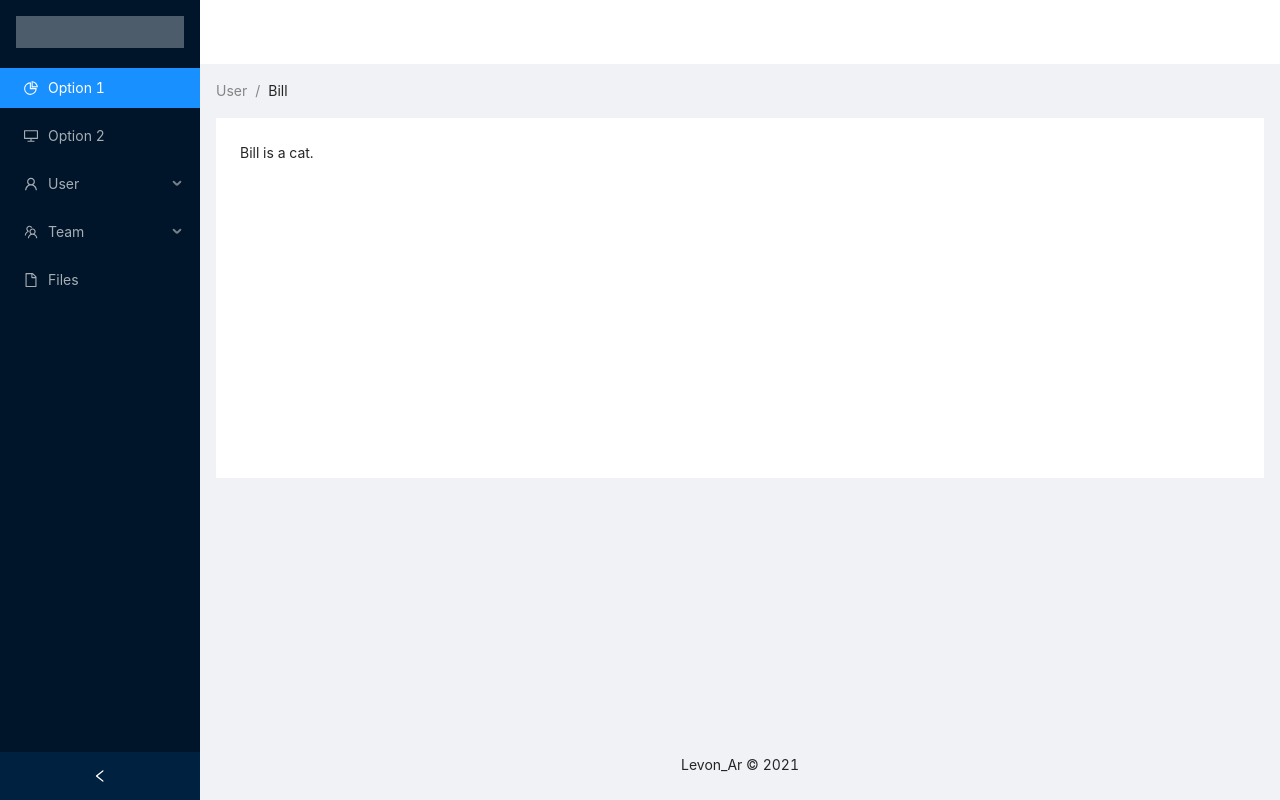
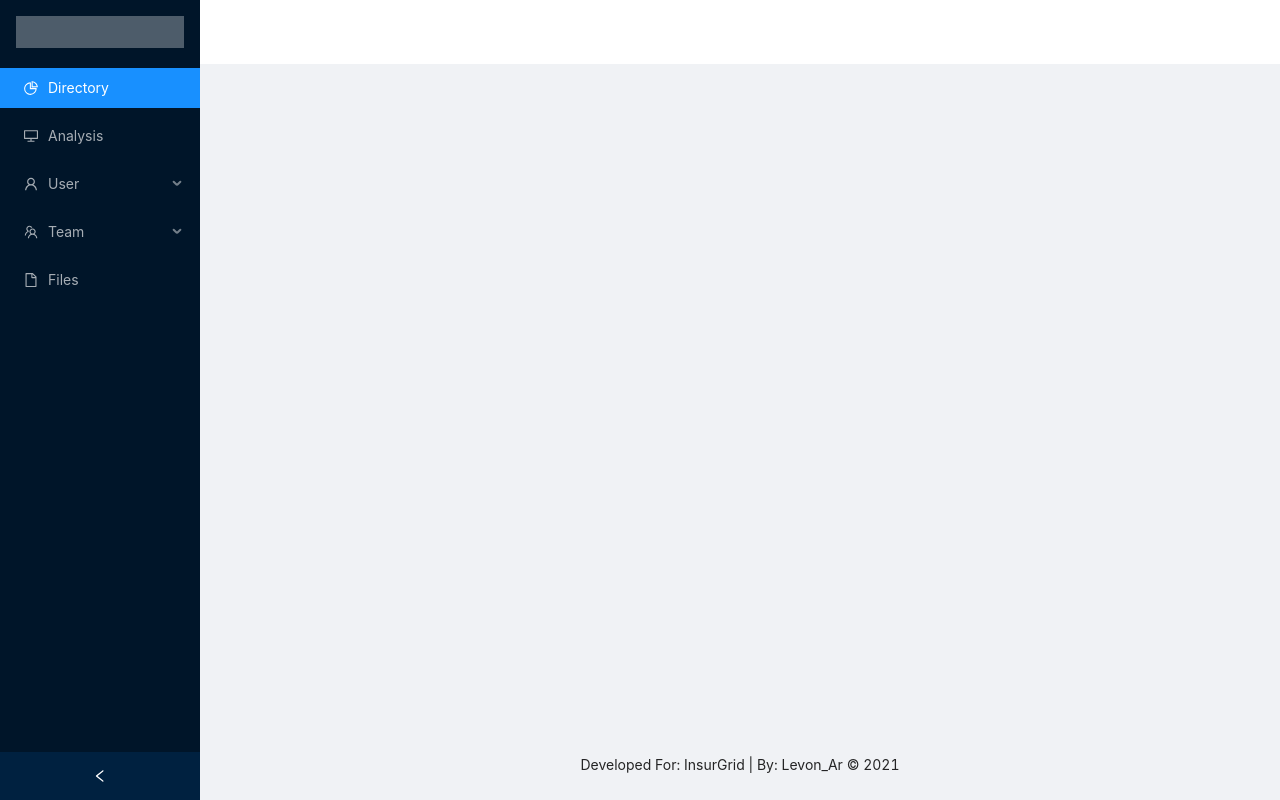
Before and after one commit to LevonAr/insurgrid-nestjs-react-app, a React (Create React App) app in the folder client/: page / in a window 1280 px wide. Built offline with nearby package versions, Linux system fonts and the light colour scheme.

Commit message:
first route done

```diff
--- a/client/package.json
+++ b/client/package.json
@@ -9,6 +9,7 @@
     "antd": "^4.15.1",
     "react": "^17.0.2",
     "react-dom": "^17.0.2",
+    "react-router-dom": "^5.2.0",
     "react-scripts": "4.0.3",
     "web-vitals": "^1.0.1"
   },
--- a/client/src/App.js
+++ b/client/src/App.js
@@ -1,5 +1,10 @@
 import logo from './logo.svg';
 import './App.css';
+
+
+
+
+// include   <BrowserRouter>
 
 function App() {
   return (
--- /dev/null
+++ b/client/src/components/SideBar.js
@@ -0,0 +1,61 @@
+import React from "react";
+import { Link } from "react-router-dom";
+
+import "antd/dist/antd.css";
+import { Layout, Menu, Breadcrumb } from "antd";
+import {
+  DesktopOutlined,
+  PieChartOutlined,
+  FileOutlined,
+  TeamOutlined,
+  UserOutlined,
+} from "@ant-design/icons";
+
+const { Sider } = Layout;
+const { SubMenu } = Menu;
+
+export default class SideBar extends React.Component {
+  constructor(props) {
+    super(props);
+    this.state = {
+      collapsed: false,
+    };
+  }
+
+  onCollapse = (collapsed) => {
+    console.log(collapsed);
+    this.setState({ collapsed: !this.state.collapsed });
+  };
+
+  render() {
+    return (
+      <Sider
+        collapsible
+        collapsed={this.state.collapsed}
+        onCollapse={this.onCollapse}
+      >
+        <div className="logo" />
+        <Menu theme="dark" defaultSelectedKeys={["1"]} mode="inline">
+          <Menu.Item key="1" icon={<PieChartOutlined />}>
+            <Link to="/directory">Directory</Link>
+          </Menu.Item>
+          <Menu.Item key="2" icon={<DesktopOutlined />}>
+            <Link to="/analysis">Analysis</Link>
+          </Menu.Item>
+          <SubMenu key="sub1" icon={<UserOutlined />} title="User">
+            <Menu.Item key="3">Tom</Menu.Item>
+            <Menu.Item key="4">Bill</Menu.Item>
+            <Menu.Item key="5">Alex</Menu.Item>
+          </SubMenu>
+          <SubMenu key="sub2" icon={<TeamOutlined />} title="Team">
+            <Menu.Item key="6">Team 1</Menu.Item>
+            <Menu.Item key="8">Team 2</Menu.Item>
+          </SubMenu>
+          <Menu.Item key="9" icon={<FileOutlined />}>
+            Files
+          </Menu.Item>
+        </Menu>
+      </Sider>
+    );
+  }
+}
--- a/client/src/index.js
+++ b/client/src/index.js
@@ -1,82 +1,59 @@
-import React from 'react';
-import ReactDOM from 'react-dom';
-import './index.css';
-import App from './App';
-import reportWebVitals from './reportWebVitals';
+// My Components
+import SideBar from "./components/SideBar";
+
+// React Dependencies
+import React from "react";
+import ReactDOM from "react-dom";
+import "./index.css";
+import reportWebVitals from "./reportWebVitals";
 
 // Ant D Dependencies
-import 'antd/dist/antd.css';
-import { Layout, Menu, Breadcrumb } from 'antd';
-import {
-  DesktopOutlined,
-  PieChartOutlined,
-  FileOutlined,
-  TeamOutlined,
-  UserOutlined,
-} from '@ant-design/icons';
+import "antd/dist/antd.css";
+import { Layout } from "antd";
+import { BrowserRouter, Route, Switch, Redirect } from "react-router-dom";
+const { Header, Content, Footer } = Layout;
 
-const { Header, Content, Footer, Sider } = Layout;
-const { SubMenu } = Menu;
+/*
+    fetch("http://localhost:5000/items", {mode: 'no-cors'})
+      .then((response) => {
+        return console.log(response.text());
+      })
+      .then((data) => {
+          console.log(data);
+      });
+*/
 
-class SiderDemo extends React.Component {
-  state = {
-    collapsed: false,
-  };
-
-  onCollapse = collapsed => {
-    console.log(collapsed);
-    this.setState({ collapsed });
-  };
+class App extends React.Component {
+  constructor(props) {
+    super(props);
+  }
 
   render() {
-    const { collapsed } = this.state;
     return (
-      <Layout style={{ minHeight: '100vh' }}>
-        <Sider collapsible collapsed={collapsed} onCollapse={this.onCollapse}>
-          <div className="logo" />
-          <Menu theme="dark" defaultSelectedKeys={['1']} mode="inline">
-            <Menu.Item key="1" icon={<PieChartOutlined />}>
-              Option 1
-            </Menu.Item>
-            <Menu.Item key="2" icon={<DesktopOutlined />}>
-              Option 2
-            </Menu.Item>
-            <SubMenu key="sub1" icon={<UserOutlined />} title="User">
-              <Menu.Item key="3">Tom</Menu.Item>
-              <Menu.Item key="4">Bill</Menu.Item>
-              <Menu.Item key="5">Alex</Menu.Item>
-            </SubMenu>
-            <SubMenu key="sub2" icon={<TeamOutlined />} title="Team">
-              <Menu.Item key="6">Team 1</Menu.Item>
-              <Menu.Item key="8">Team 2</Menu.Item>
-            </SubMenu>
-            <Menu.Item key="9" icon={<FileOutlined />}>
-              Files
-            </Menu.Item>
-          </Menu>
-        </Sider>
-        <Layout className="site-layout">
-          <Header className="site-layout-background" style={{ padding: 0 }} />
-          <Content style={{ margin: '0 16px' }}>
-            <Breadcrumb style={{ margin: '16px 0' }}>
-              <Breadcrumb.Item>User</Breadcrumb.Item>
-              <Breadcrumb.Item>Bill</Breadcrumb.Item>
-            </Breadcrumb>
-            <div className="site-layout-background" style={{ padding: 24, minHeight: 360 }}>
-              Bill is a cat.
-            </div>
-          </Content>
-          <Footer style={{ textAlign: 'center' }}>Levon_Ar © 2021</Footer>
+      <BrowserRouter>
+        <Layout style={{ minHeight: "100vh" }}>
+          <SideBar />
+          <Layout className="site-layout">
+            <Header className="site-layout-background" style={{ padding: 0 }} />
+            <Content style={{ margin: "0 16px" }}>
+              <div className="site-layout-background">
+                <Switch>
+                  <Route />
+                  <Redirect from="/" to="/admin/dashboard" />
+                </Switch>
+              </div>
+            </Content>
+            <Footer style={{ textAlign: "center" }}>
+              Developed For: InsurGrid | By: Levon_Ar © 2021
+            </Footer>
+          </Layout>
         </Layout>
-      </Layout>
+      </BrowserRouter>
     );
   }
 }
 
-ReactDOM.render(<SiderDemo />, document.getElementById('root'));
-
-
-
+ReactDOM.render(<App />, document.getElementById("root"));
 
 // If you want to start measuring performance in your app, pass a function
 // to log results (for example: reportWebVitals(console.log))
```
Also changed, not shown: client/src/views/AddClientPage.js (added), client/src/views/AnalysisPage.js (added), client/src/views/ClientPage.js (added), client/src/views/DirectoryPage.js (added), 2 other files (tests, documents, lock files or other folders).
